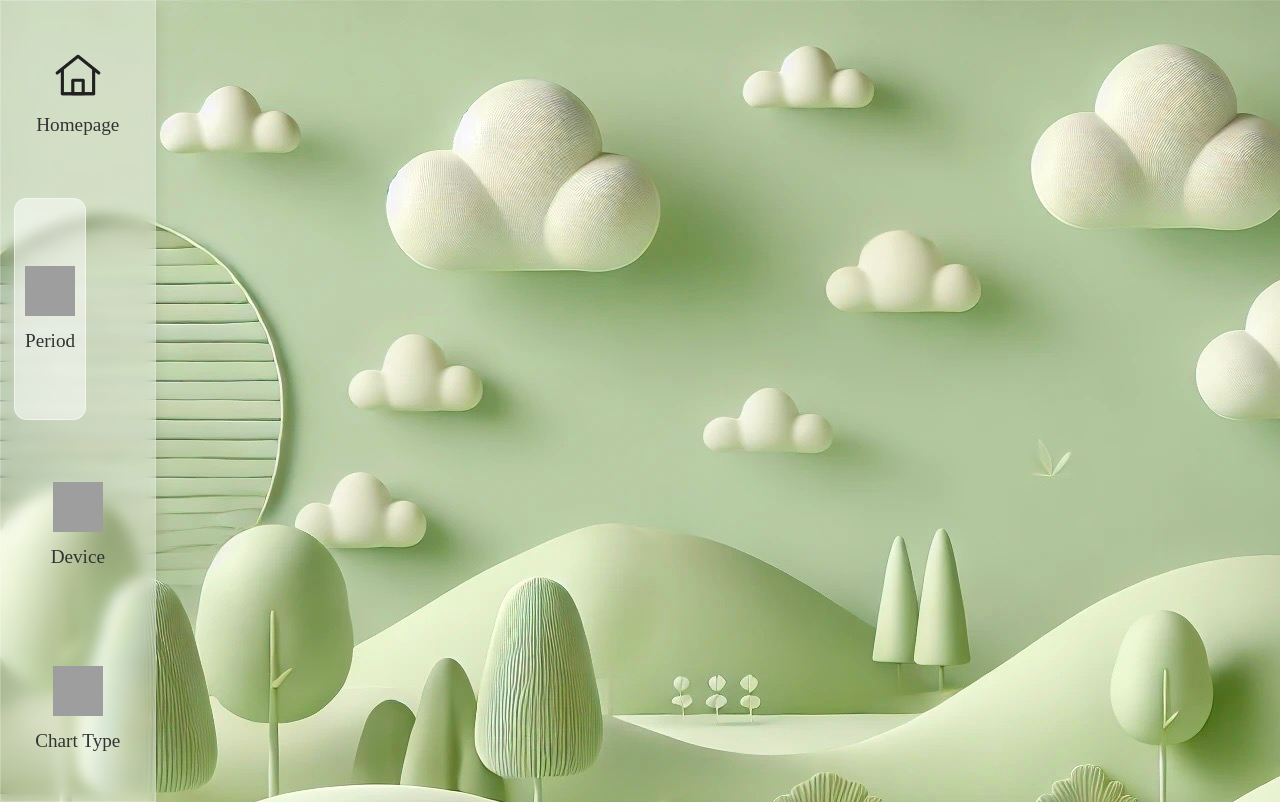
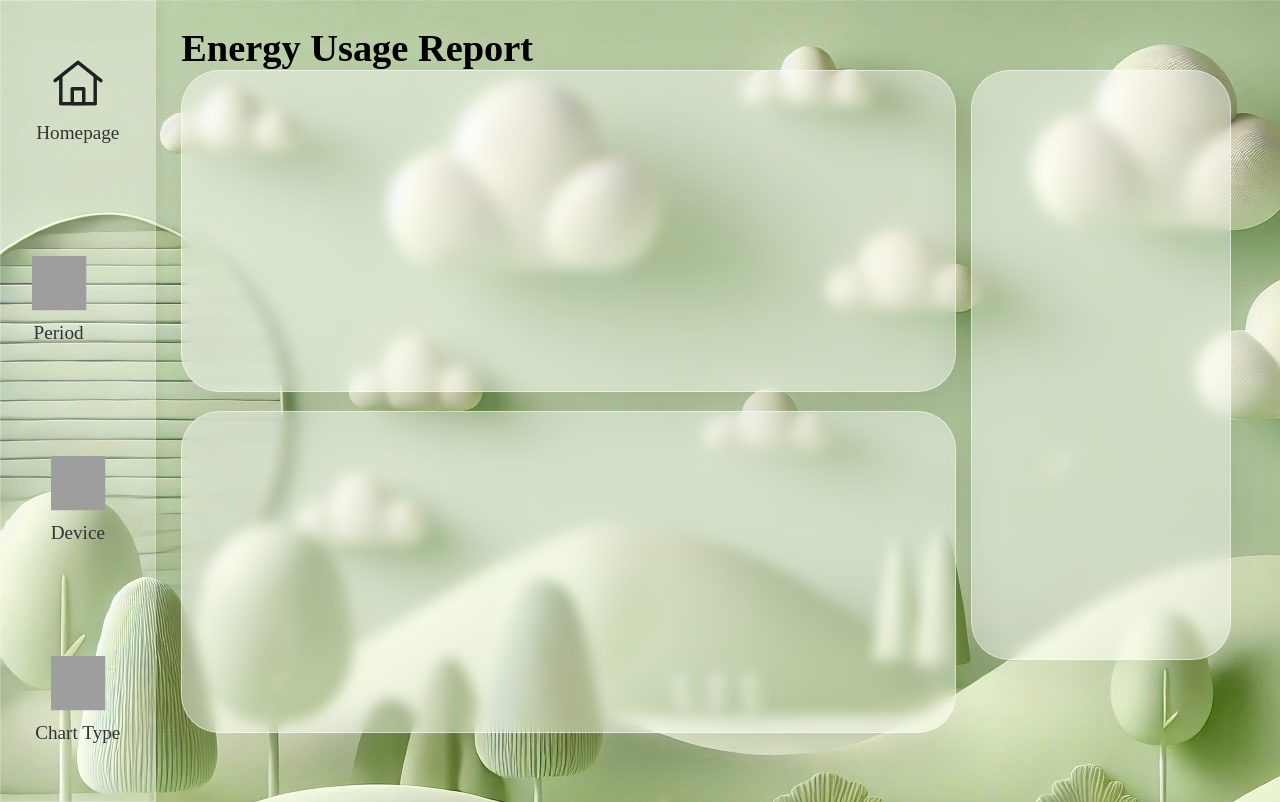
Before and after one commit to QIHANG111/ECOSPHERE, a PHP site: page /pages/reportPage.html in a window 1280 px wide. Run offline with PHP 8.4, Linux system fonts and the light colour scheme; grey boxes are pictures that could not be loaded.

Commit message:
Report Page

```diff
--- a/src/pages/loginPage.html
+++ b/src/pages/loginPage.html
@@ -3,6 +3,7 @@
 <head>
     <meta charset="UTF-8">
     <title>Title</title>
+    <link rel="stylesheet" href="../style.css">
 </head>
 <body>
 
--- a/src/pages/reportPage.html
+++ b/src/pages/reportPage.html
@@ -16,13 +16,26 @@
     </div>
     <div class="menu-text">Homepage</div>
   </div>
-  <div class="hBar">
-    <div class="menu-item">
+    <div class="menu-item" style="align-items:start">
+      <div class="bar">
+      <div class="left">
         <div class="ui-menu-icon">
         <img src="../assets/picture/period.svg" alt="Vector Icon" width="50" height="50">
         </div>
         <div class="menu-text">Period</div>
-      </div></div>
+      </div>
+      <div class="right">
+    <div class="dropdown">
+      <button class="dropdown-btn" onclick="toggleDropdown()">▼</button>
+      <div class="dropdown-content" id="dropdownMenu">
+        <a href="#">Option 1</a>
+        <a href="#">Option 2</a>
+        <a href="#">Option 3</a>
+      </div>
+    </div>
+      </div>
+      </div>
+    </div>
   <div class="menu-item">
     <div class="ui-menu-icon">
       <img src="../assets/picture/device2.svg" alt="Vector Icon" width="50" height="50">
@@ -36,6 +49,26 @@
     <div class="menu-text">Chart Type</div>
   </div>
 </div>
+<div class="dashboard" style="text-align: left; font-size: 3vw; font-weight: bold;"> Energy Usage Report
+  <div class="dashboard-content" style="grid-template-columns: 3fr 1fr; grid-gap: 3% 8.5%;">
+    <div class="item1">
+    <div class="normalCard">
+      <div class="chart"></div>
+    </div>
+    </div>
+    <div class="item3">
+  <div class="normalCard" style="height: 46vw">
+    <div class = "Tips"></div>
+  </div>
+  </div>
+    <div class="item2">
+    <div class="normalCard">
+      <div class="report">
+      </div>
+  </div>
+    </div>
+</div>
+</div>
 
 <script src="../script/reportPage.js"></script>
 </body>
--- a/src/script/reportPage.js
+++ b/src/script/reportPage.js
@@ -0,0 +1,13 @@
+function toggleDropdown() {
+    const dropdown = document.getElementById("dropdownMenu");
+    dropdown.classList.toggle("show");
+}
+
+window.onclick = function(event) {
+    if (!event.target.matches('.dropdown-btn')) {
+        const dropdowns = document.getElementsByClassName("dropdown-content");
+        for (let i = 0; i < dropdowns.length; i++) {
+            dropdowns[i].classList.remove("show");
+        }
+    }
+}
--- a/src/style.css
+++ b/src/style.css
@@ -6,52 +6,70 @@ body {
     display: flex;
 }
 
+/* Sidebar styling */
 .sidebar {
     background-color: rgba(255, 255, 255, 0.3);
-    position: relative;
-    justify-content: flex-start;
-    width: 10vw; /* Width based on viewport width */
-    height: 100vh; /* Full viewport height */
+    width: 10vw; /* Initial sidebar width */
+    height: 100vh;
     box-shadow: 0 0.5vw 1vw rgba(0, 0, 0, 0.1);
     border: 0.1vw solid rgba(255, 255, 255, 0.2);
     display: flex;
     flex-direction: column;
-    align-items: flex-start;
-    backdrop-filter: blur(0.5vw);
-    transition: width 0.3s ease;
-    padding: 0; /* Remove padding so items can fill the sidebar completely */
+    align-items: center;
+    padding: 0;
+    transition: width 0.3s ease; /* Smooth width transition */
 }
 
+/* Sidebar expands on hover */
 .sidebar:hover {
-    width: 12vw; /* Expand sidebar width on hover */
+    width: 12vw; /* Expanded sidebar width */
 }
 
+/* Menu item styling */
 .menu-item {
     width: 100%;
-    height: 25vh; /* Height relative to viewport height */
+    height: 25vh; /* Initial height */
     color: #333;
-    font-size: 2vw; /* Font size relative to viewport width */
+    font-size: 2vw;
     display: flex;
     flex-direction: column;
     align-items: center;
     justify-content: center;
     cursor: pointer;
+    transition: all 0.3s ease;
+    background-color: transparent;
     border-radius: 0;
-    transition: color 0.3s ease, background-color 0.3s ease, height 0.3s ease;
 }
 
+/* Icon styling */
 .ui-menu-icon {
-    margin-bottom: 0.5vw; /* Spacing relative to viewport */
+    margin-bottom: 0.5vw;
+    transition: transform 0.3s ease; /* Smooth icon animation */
 }
 
+/* Text styling */
 .menu-text {
-    font-size: 1.5vw; /* Font size relative to viewport width */
+    font-size: 1.5vw;
+    opacity: 0; /* Hidden initially */
+    transition: opacity 0.3s ease; /* Smooth text reveal */
 }
 
+/* Menu item hover effect */
 .menu-item:hover {
-    height: 33vh; /* Adjusted height for hover effect */
-    box-shadow: 0 0.5vw 1.5vw rgba(255, 255, 255, 0.2); /* Shadow on hover */
-    background-color: rgba(255, 255, 255, 0.7);
+    height: 33vh; /* Expanded height on hover */
+    border-radius: 3vw;
+    box-shadow: 0 0.5vw 1.5vw rgba(255, 255, 255, 0.2);
+    background-color: rgba(255, 255, 255, 0.6);
+}
+
+/* Show text on sidebar hover */
+.sidebar:hover .menu-text {
+    opacity: 1; /* Reveal text */
+}
+
+/* Slight icon enlargement on hover */
+.sidebar:hover .ui-menu-icon img {
+    transform: scale(1.1); /* Enlarge icon */
 }
 
 .dashboard {
@@ -63,6 +81,21 @@ body {
     display: grid;
     grid-gap: 10% 15%;
     grid-template-columns: repeat(2, 1fr);
+}
+
+.item1 {
+    grid-row: 1 / 2;
+    grid-column: 1 / 2;
+}
+
+.item2 {
+    grid-row: 2 / 3;
+    grid-column: 1 / 2;
+}
+
+.item3 {
+    grid-row: 1 / 3;
+    grid-column: 2 / 3;
 }
 
 
@@ -109,6 +142,7 @@ body {
 .hBar {
     margin: 1vw;
     display: flex;
+    flex-direction: row;
     background-color: rgba(255, 255, 255, 0.5);
     justify-content: space-between;
     padding: 0.8vw;
@@ -128,18 +162,19 @@ body {
     font-weight: bold;
     background-color: rgba(255, 255, 255, 0.5);
     padding: 1vw;
-    border-radius: 1vw;
+    border-radius: 5vw;
     border: 0.1vw solid rgba(255, 255, 255, 0.5);
     cursor: pointer;
     width: 5vw;
-    height: 1.5vw;
+    height: 1.2vw;
     transform-origin: center;
     transition: all 0.3s ease;
 }
 .hButton:hover {
-    transform: scale(1.005);
-    background-color: rgba(255, 255, 255, 0.7);
-    padding: 1.5vw;
+    transform: scale(1.0025);
+    background-color: rgba(255, 255, 255, 0.8);
+    box-shadow: white 0 0 0.5vw 0.2vw;
+    padding: 1.3vw;
 }
 
 .mui-switch {
@@ -191,3 +226,93 @@ body {
     transition: border ease 0.4s, box-shadow ease 0.4s, background-color ease 1.2s; }
 .mui-switch.mui-switch-anim:checked:before {
     transition: left 0.3s; }
+
+/* Dropdown button */
+.dropdown-btn {
+    background-color: transparent;
+    border: none;
+    font-size: 18px;
+    cursor: pointer;
+    padding: 10px;
+}
+
+/* Dropdown container */
+.dropdown {
+    position: relative;
+    display: inline-block;
+}
+
+/* Dropdown content */
+.dropdown-content {
+    opacity: 0;
+    transform: scaleY(0);
+    position: absolute;
+    border-radius: 2vw;
+    box-shadow: 0 0.5vw 1.5vw rgba(255, 255, 255, 0.2);
+    background-color: rgba(255, 255, 255, 0.7);
+    transform-origin: top;
+    transition: opacity 0.3s ease, transform 0.3s ease;
+    pointer-events: none;
+}
+
+.dropdown-content.show {
+    opacity: 1;
+    transform: scaleY(1);
+    pointer-events: auto;
+}
+
+.dropdown-content a {
+    color: black;
+    padding: 0.5vw 2vw;
+    text-decoration: none;
+    display: block;
+    transition: all 0.3s ease;
+    border-radius: 2vw;
+}
+
+.dropdown-content a:hover {
+    transform: scale(1.05);
+    background-color: rgba(255, 255, 255, 0.9);
+}
+
+.bar {
+    position: relative;
+    display: flex;
+    align-items: center;
+    width: 10vw;
+    height: 10vw;
+    transition: all 0.3s;
+    padding: 2vw;
+    border-radius: 2vw;
+    cursor: pointer;
+    justify-content: center;
+}
+
+.left {
+    position: relative;
+    left: 0;
+    transform: translateX(0);
+    transition: all 0.3s;
+    flex: 1;
+    text-align: center;
+}
+
+.right {
+    opacity: 0;
+    flex: 1;
+    text-align: center;
+    transition: all 0.3s;
+}
+
+.bar:hover {
+    width: 11vw;
+}
+
+.bar:hover .left {
+    transform: translateX(0);
+}
+
+.bar:hover .right {
+    opacity: 1;
+    flex: 1;
+}
```
